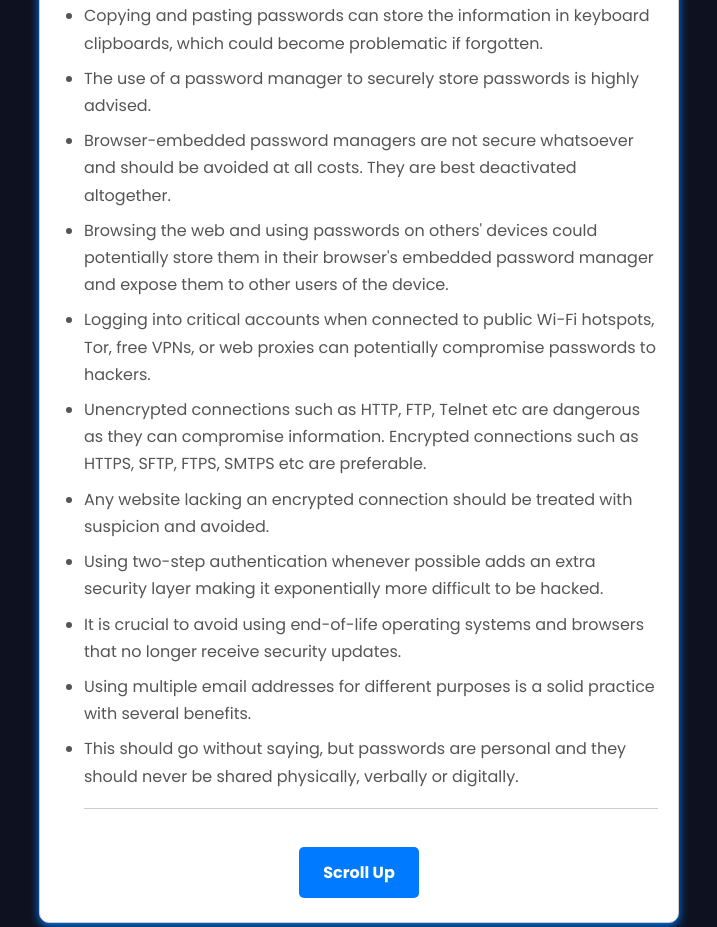
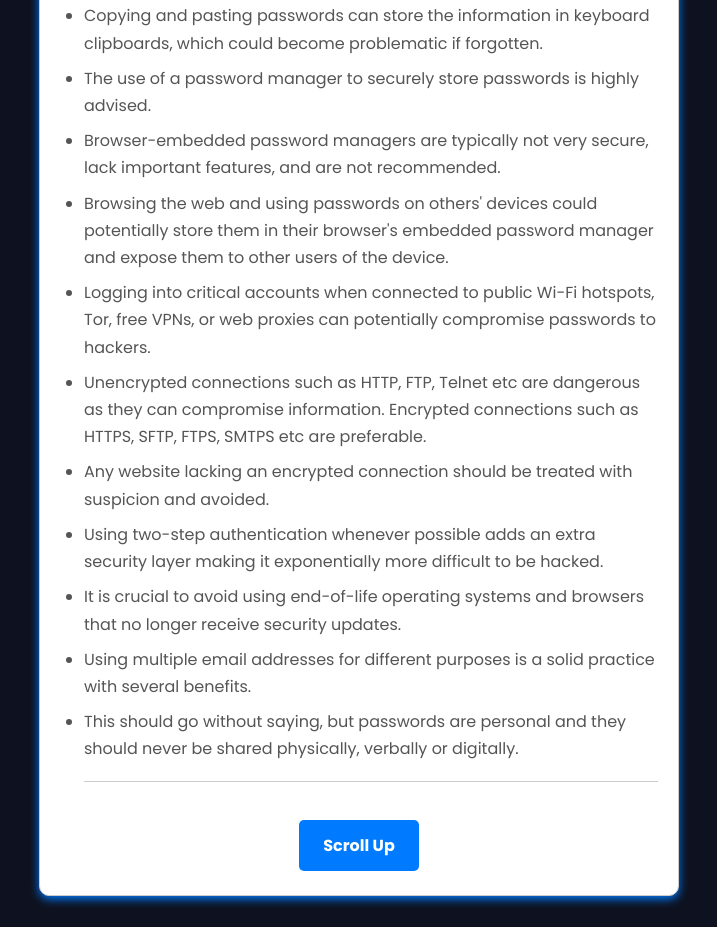
Before and after one commit to GregAndrik/Keyforge, a React (Create React App) app: page / in a window 1280 px wide. Shown: the part 1740-2667 px from the top of the page, without its empty margins (281-998 px from the left). Built offline with nearby package versions, Linux system fonts and the light colour scheme; the HTML template or start-up script is replaced by a standard one.

Commit message:
Update Directives.jsx

```diff
--- a/src/components/directives/Directives.jsx
+++ b/src/components/directives/Directives.jsx
@@ -22,7 +22,7 @@ const Directives = () => {
     " Smart devices typically use lockscreen passwords as an encryption method. Computers and storage drives should also be encrypted separately.",
     " Copying and pasting passwords can store the information in keyboard clipboards, which could become problematic if forgotten.",
     " The use of a password manager to securely store passwords is highly advised.",
-    " Browser-embedded password managers are not secure whatsoever and should be avoided at all costs. They are best deactivated altogether.",
+    " Browser-embedded password managers are typically not very secure, lack important features, and are not recommended.",
     " Browsing the web and using passwords on others' devices could potentially store them in their browser's embedded password manager and expose them to other users of the device.",
     " Logging into critical accounts when connected to public Wi-Fi hotspots, Tor, free VPNs, or web proxies can potentially compromise passwords to hackers.",
     " Unencrypted connections such as HTTP, FTP, Telnet etc are dangerous as they can compromise information. Encrypted connections such as HTTPS, SFTP, FTPS, SMTPS etc are preferable.",
```
